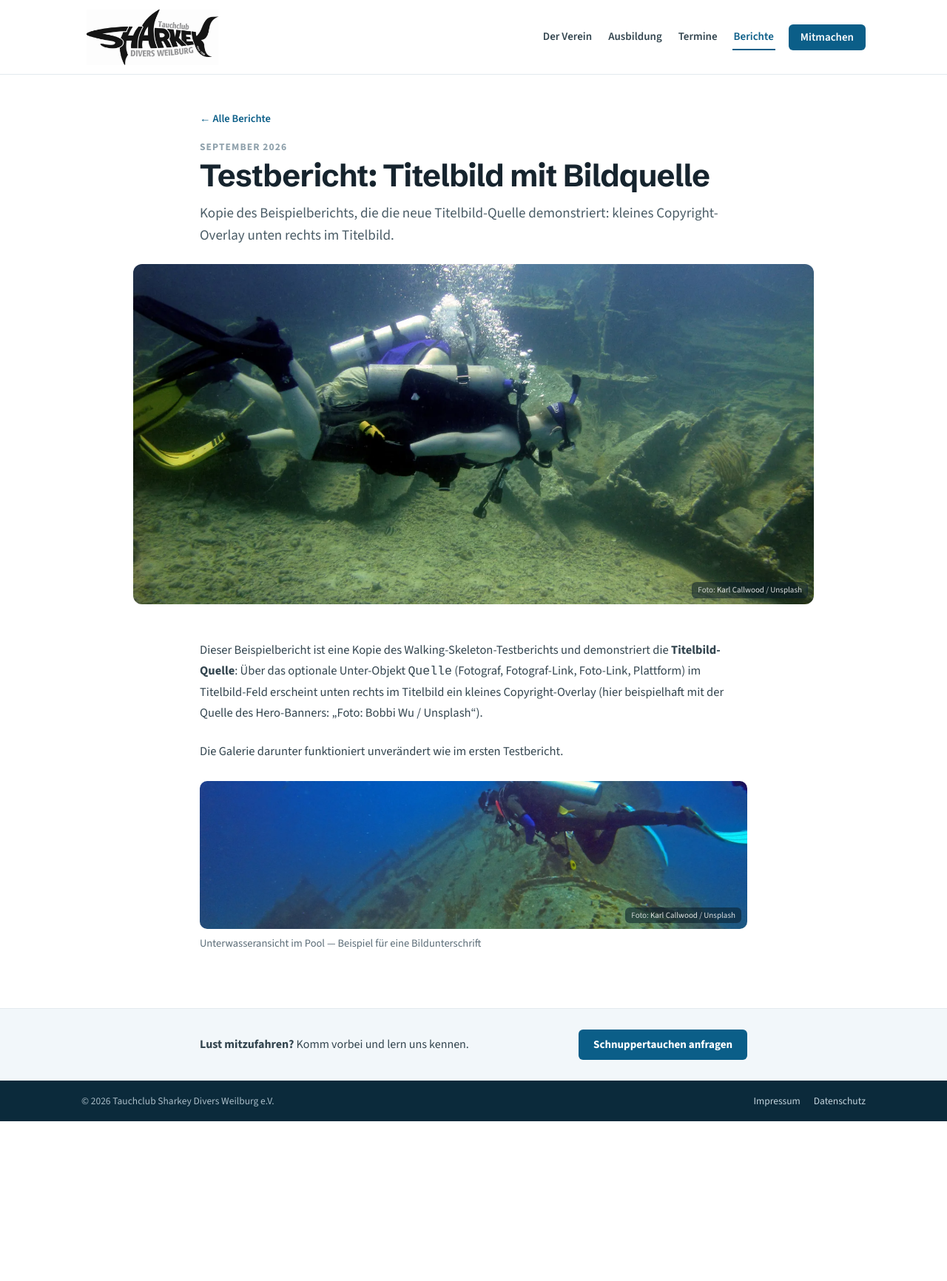
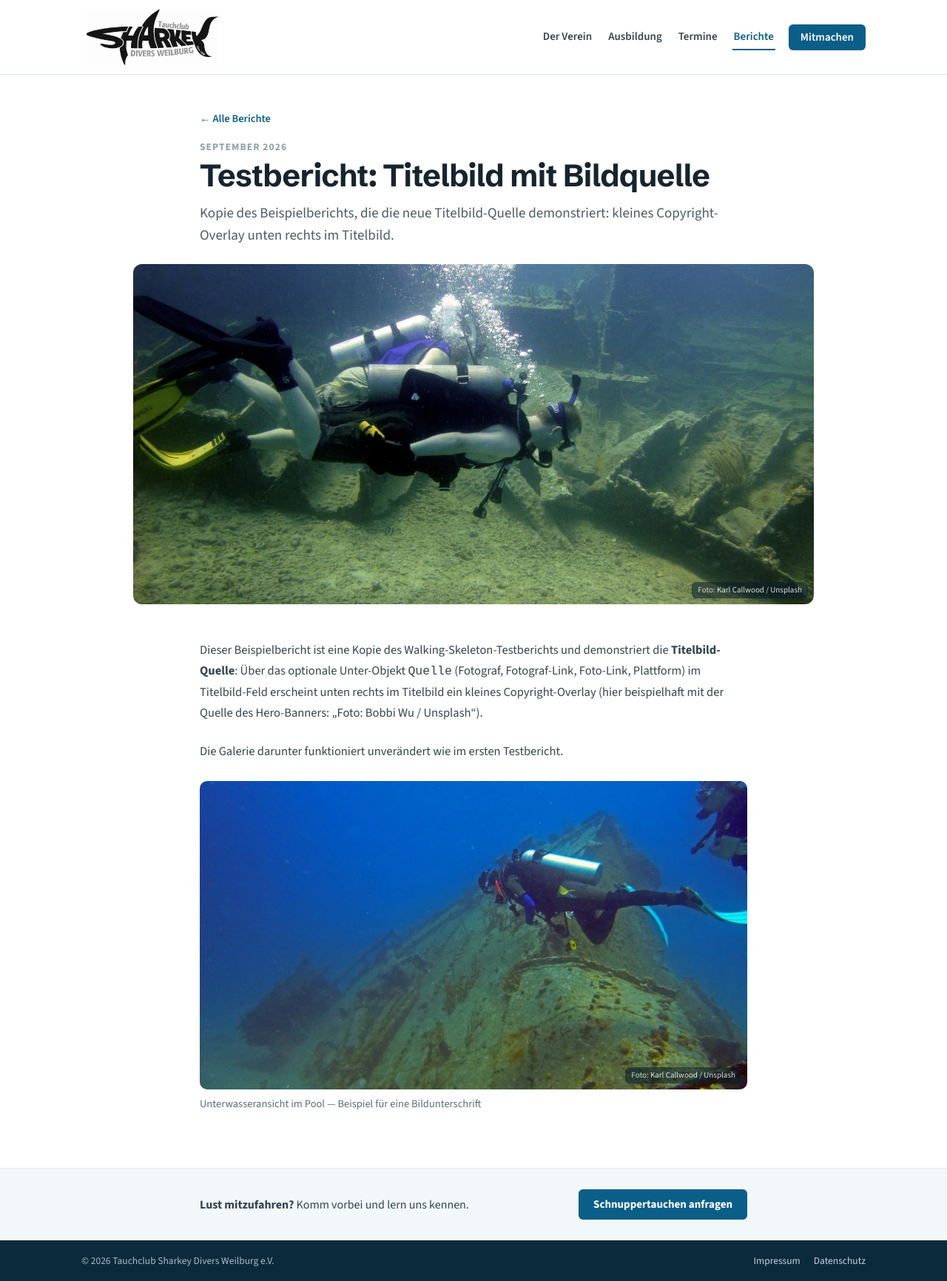
Before and after one commit to hollesse/sharkey-divers.de, a Jekyll site: the page built from _posts/2026-09-01-testbericht-mit-bildquelle.md, in a window 1280 px wide. Shown: the whole page at 74% size. Built offline with Jekyll 4.4.1, drawn with Linux system fonts in a browser that asks for light colours; before the commit the page ends 1516 px from its top, so only the background shows below that.

Commit message:
fix(design-system): Galerie-Thumbnails behalten ihr Seitenverhaeltnis — kein 200px-Beschnitt mehr, Grid richtet unterschiedlich hohe Bilder oben aus [design-system-001]
Co-Authored-By: Claude Fable 5 <noreply@anthropic.com>

```diff
--- a/_sass/_components.scss
+++ b/_sass/_components.scss
@@ -431,6 +431,7 @@
   grid-template-columns: repeat(auto-fit, minmax(220px, 1fr));
   gap: $space-14;
   margin: $space-26 0;
+  align-items: start; // unterschiedlich hohe Thumbnails oben ausrichten
 }
 
 .bericht-gallery__item {
@@ -578,10 +579,12 @@
   }
 }
 
+// Thumbnails behalten ihr Seitenverhaeltnis (kein Beschnitt) — das ganze
+// Bild ist in klein sichtbar, die Hoehen im Grid duerfen variieren.
 .bericht-gallery img {
+  display: block;
   width: 100%;
-  height: 200px;
-  object-fit: cover;
+  height: auto;
   border-radius: $radius-md;
 }
 
```
